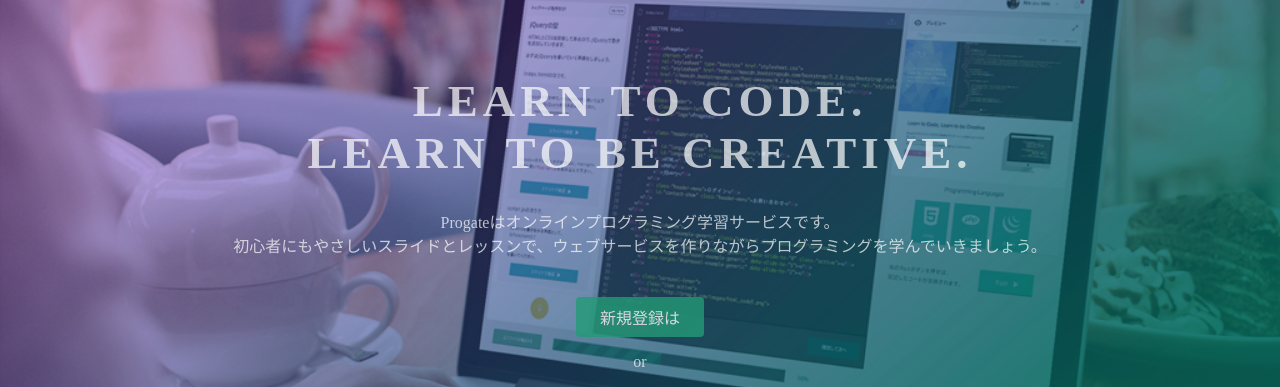
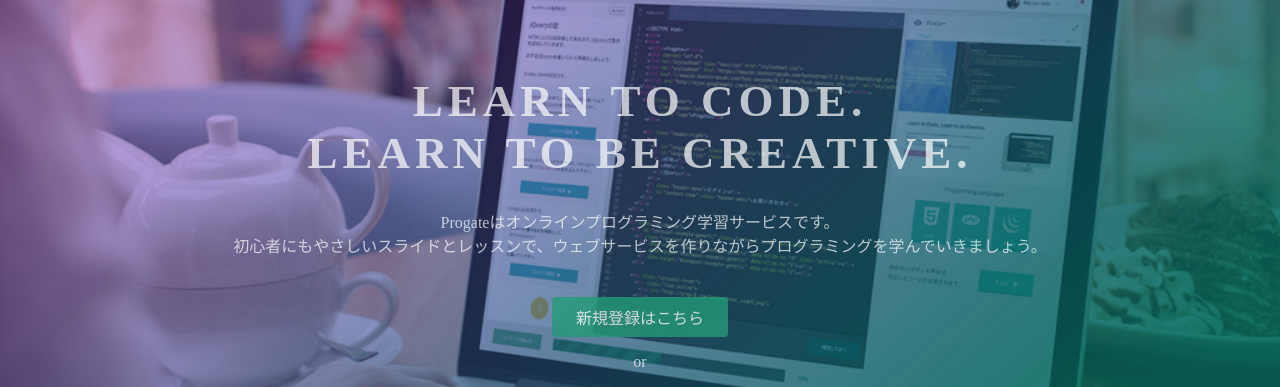
Before and after one commit to nagata1985/test, a plain HTML site: page index.html in a window 1280 px wide. Shown: the part 135-522 px from the top of the page. Drawn offline with Linux system fonts and the light colour scheme.

Commit message:
Update index.html

```diff
--- a/index.html
+++ b/index.html
@@ -26,7 +26,7 @@
       <h1>LEARN TO CODE.<br>LEARN TO BE CREATIVE.</h1>
       <p>Progateはオンラインプログラミング学習サービスです。<br>初心者にもやさしいスライドとレッスンで、ウェブサービスを作りながらプログラミングを学んでいきましょう。</p>
       <div class="btn-wrapper">
-        <a href="#" class="btn signup">新規登録は</a>
+        <a href="#" class="btn signup">新規登録はこちら</a>
         <p>or</p>
         <a href="#" class="btn facebook"><span class="fa fa-facebook"></span>Facebookで登録</a>
         <a href="#" class="btn twitter"><span class="fa fa-twitter"></span>Twitterで登録</a>
```
